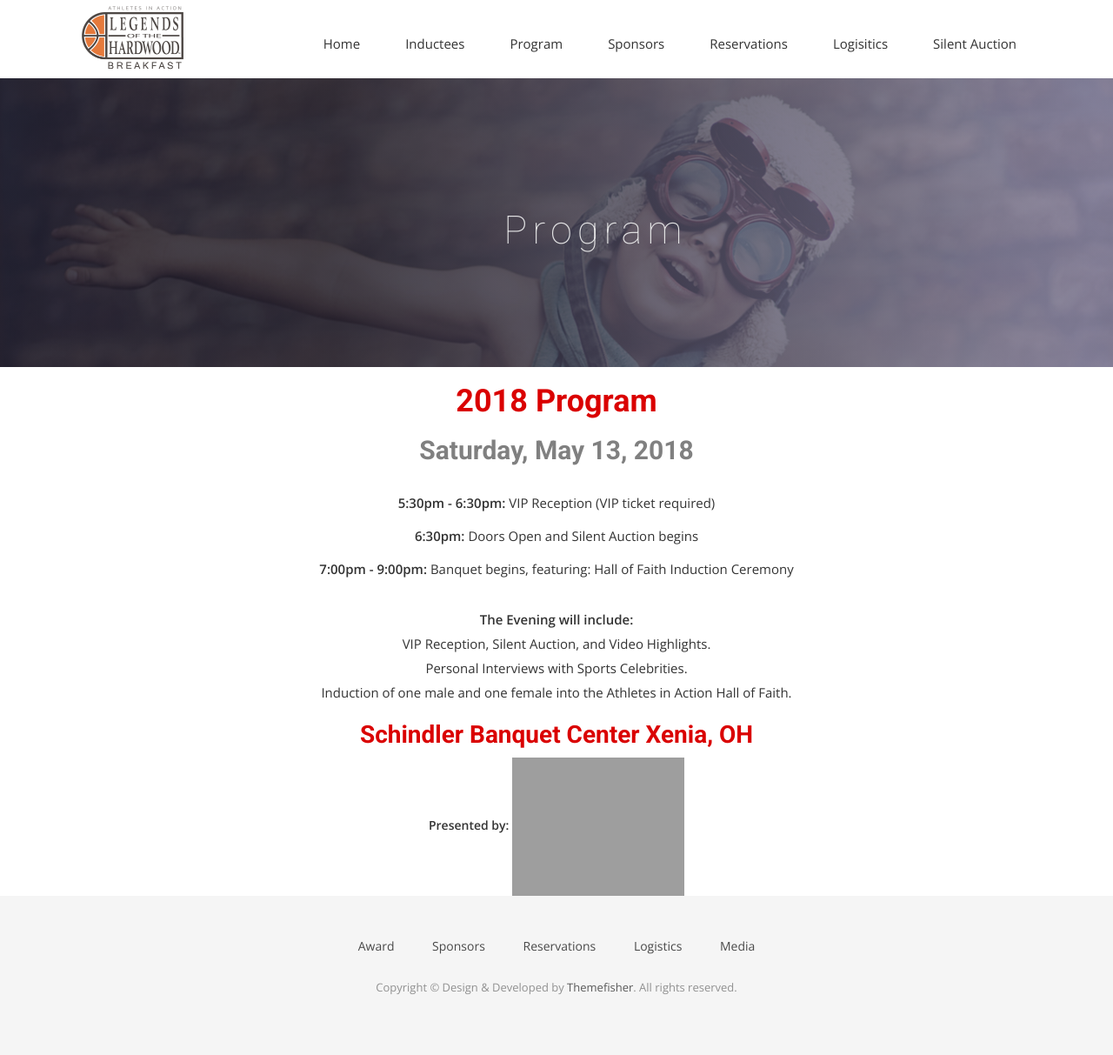
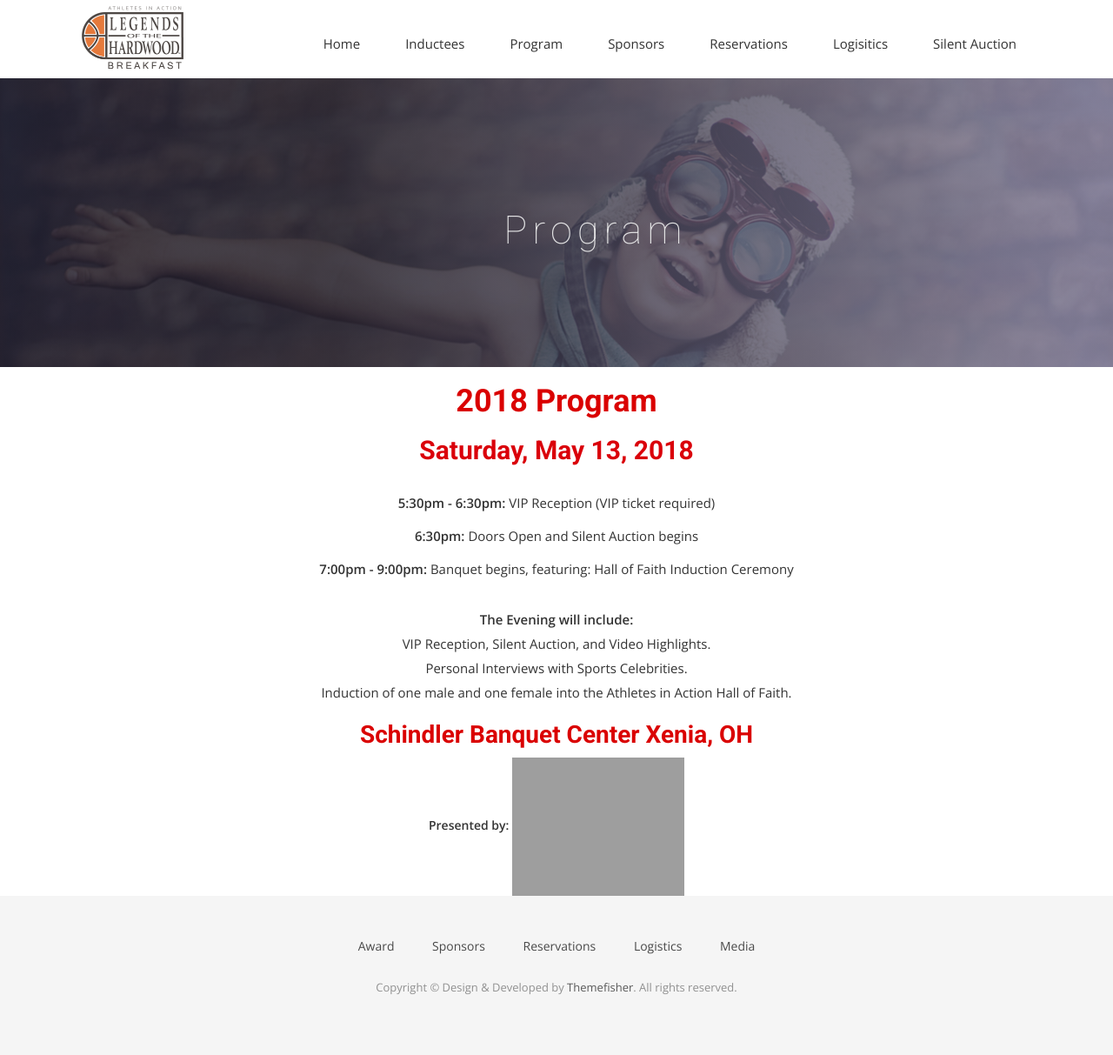
Before and after one commit to CruGlobal/NightofChampions, a Jekyll site: the page built from program.markdown, in a window 1280 px wide. Shown: the whole page at 87% size. Built offline with Jekyll 4.4.1, drawn with Linux system fonts in a browser that asks for light colours; nearby versions of some CDN libraries; some web fonts are replaced; our own code applies the rules of GitHub Pages for plain Markdown files; grey boxes are pictures that could not be loaded.

Commit message:
Updated Program

```diff
--- a/program.markdown
+++ b/program.markdown
@@ -14,7 +14,7 @@
 
 <div style="text-align: center;">
 <h2><b>
-<font color="Gray">Saturday, May 13, 2018</font> </b>
+<font color="Dark Gray">Saturday, May 13, 2018</font> </b>
 </h2>
 <br>
 
```
